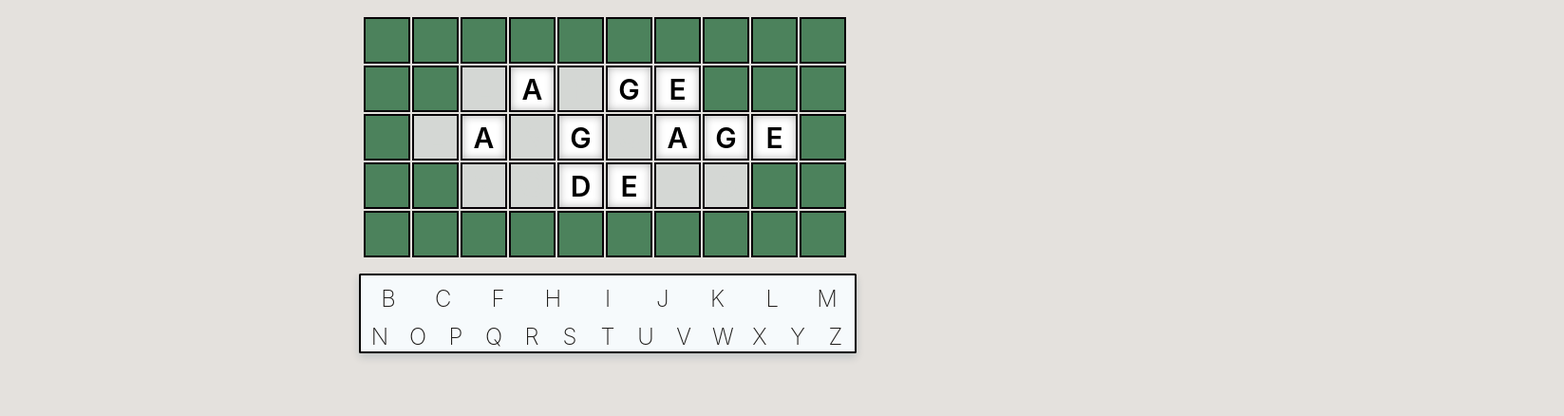
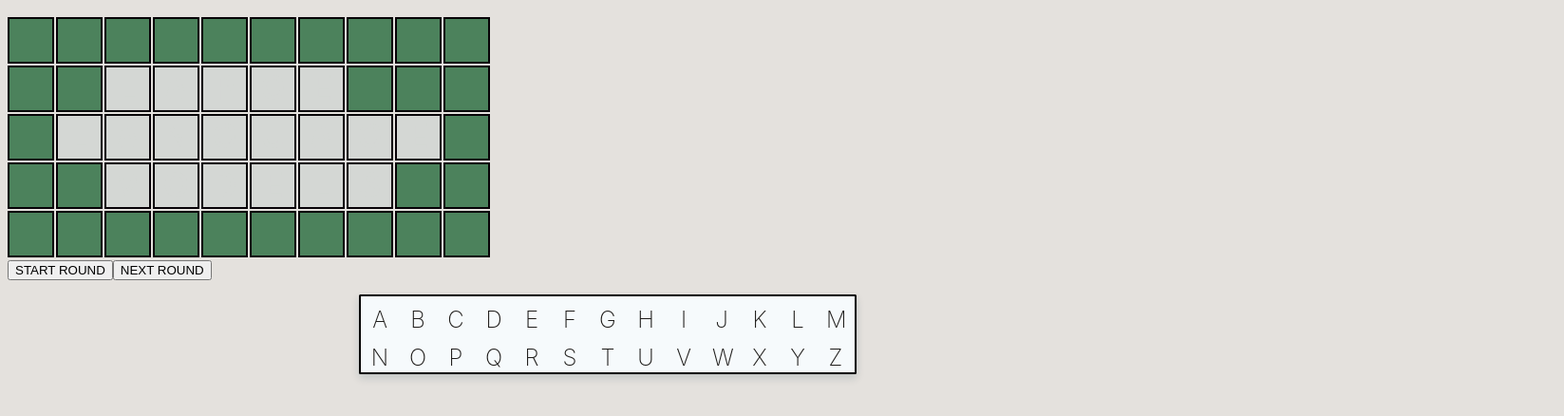
Before and after one commit to 2puggs/WOF, a website: page src/index.html in a window 1280 px wide. Both pictures are taken after a click on the button "START". Shown: the whole page at 95% size, 1647 px wide, since content can reach past the window. Drawn offline with nearby package versions, Linux system fonts and the light colour scheme; files that its build step writes are made by us from their sources.

Commit message:
added both start round and next next round buttons. idea in progress for moving to next round

```diff
--- a/public/scripts/wof.js
+++ b/public/scripts/wof.js
@@ -212,6 +212,7 @@
       console.log(aGuess);
     }
     autoGuess(t) {
+      console.log("what is t? ", t);
       console.log("Auto Guess", t.guesses[t.autoGuessCounter]);
       if (t.autoGuessCounter < t.guesses.length) {
         t.makeGuess(t.autoGuessCounter);
@@ -249,6 +250,7 @@
     return uniq;
   };
   var shuffle = (array) => {
+    console.log("array is: ", array);
     let currentIndex = array.length;
     let temporaryValue, randomIndex;
     while (0 !== currentIndex) {
@@ -258,6 +260,8 @@
       array[currentIndex] = array[randomIndex];
       array[randomIndex] = temporaryValue;
     }
+    console.log("inside of shuffle");
+    console.log(array);
     return array;
   };
   var initializeLetterFromPhraseGuesses = (phrase) => {
@@ -380,7 +384,43 @@
   document.addEventListener("DOMContentLoaded", (event) => {
     game = buildGame("Large Language Models", true, 200);
     bttnStart();
+    document.querySelector(".btn-start").addEventListener("click", function() {
+      roundStart();
+      nextRound();
+    });
   });
+  var nextRound = () => {
+    let phrase = ["Prompt Engineering", "Data Leaking"];
+    const nxtround = document.createElement("button");
+    nxtround.type = "button";
+    nxtround.className = "next";
+    nxtround.textContent = "NEXT ROUND";
+    const getGameButtons = document.querySelector(".game-buttons");
+    getGameButtons.appendChild(nxtround);
+    const getNext = document.querySelector(".next");
+    getNext.addEventListener("click", () => {
+      prompt("next button pushed");
+      for (let round = 0; round < phrase.length; round++) {
+        game = buildGame(phrase[round], true, 200);
+      }
+    });
+  };
+  var roundStart = () => {
+    const gameButtons = document.createElement("div");
+    gameButtons.className = "game-buttons";
+    const getContainer = document.querySelector("#board");
+    getContainer.appendChild(gameButtons);
+    const getGameButtons = document.querySelector(".game-buttons");
+    const round = document.createElement("button");
+    round.type = "button";
+    round.className = "round-start";
+    round.textContent = "START ROUND";
+    getGameButtons.append(round);
+    const getStarted = document.querySelector(".round-start");
+    getStarted.addEventListener("click", () => {
+      game.autoGuesser();
+    });
+  };
   var bttnStart = () => {
     const intro = document.createElement("div");
     intro.className = "introScreen ";
@@ -400,6 +440,5 @@
       const alpha = document.getElementsByClassName("alphabet-container hidden")[0];
       alpha.classList.remove("hidden");
     });
-    game.autoGuesser();
   };
 })();
--- a/src/scripts/gameObjects/game.ts
+++ b/src/scripts/gameObjects/game.ts
@@ -103,6 +103,7 @@ export default class Game {
         console.log(aGuess);
     }
     autoGuess(t: this){
+        console.log("what is t? ", t);
         console.log("Auto Guess", t.guesses[t.autoGuessCounter]);
         if(t.autoGuessCounter < t.guesses.length){
             t.makeGuess(t.autoGuessCounter)
--- a/src/styles/style.scss
+++ b/src/styles/style.scss
@@ -21,7 +21,6 @@ $hover-color:  rgb(177, 221, 136);
 #board{
   display: flex;
   flex-direction: column;
-  margin-left: 750px;
   margin-top: 10px;
   height: $game_height;
   width: 100%;
```
Also changed, not shown: public/wof.js (+40 -1 lines), src/scripts/wof.ts (+53 -5 lines), public/styles/style.css.
